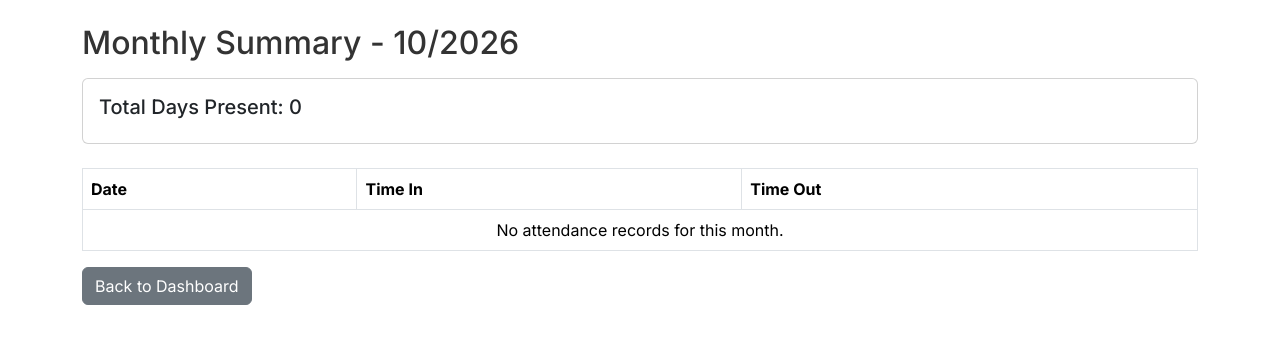
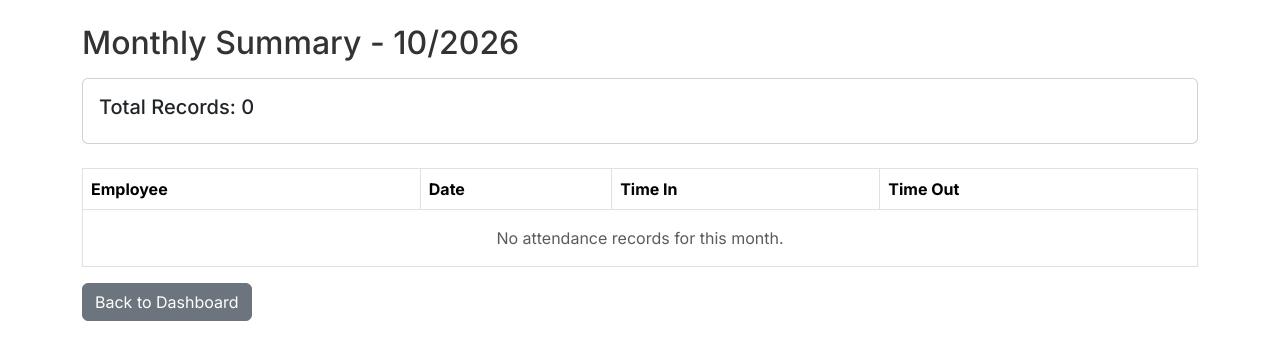
Before and after one commit to Jaycee041305/hryup-platform, a Django app: page /attendance/summary/ in a window 1280 px wide. Shown: the top 360 px of the page. Run offline with Django 5.2, Linux system fonts and the light colour scheme; a user stored in the database is signed in; tables that the repository leaves empty hold one stand-in row (values such as "Sample post").

Commit message:
Fix attendance views to properly display records based on user role (Company-wide for Managers/Staff)

```diff
--- a/attendance/views.py
+++ b/attendance/views.py
@@ -59,22 +59,42 @@ def toggle_attendance(request):
 
 @login_required
 def attendance_list(request):
-    try:
-        employee = request.user.employee_profile
-    except Employee.DoesNotExist:
-        messages.error(request, "Employee profile not found.")
-        return redirect('core:landing')
+    user = request.user
 
-    attendances = Attendance.objects.filter(employee=employee, is_deleted=False).order_by('-date')
+    # Base queryset
+    qs = Attendance.objects.filter(is_deleted=False)
+
+    if user.role == 'CLIENT_EMPLOYEE':
+        if not hasattr(user, 'employee_profile'):
+            messages.error(request, "Employee profile not found.")
+            return redirect('core:landing')
+        qs = qs.filter(employee=user.employee_profile)
+
+    elif user.role == 'CLIENT_MANAGER':
+        if not hasattr(user, 'employee_profile'):
+            messages.error(request, "Manager profile not found.")
+            return redirect('core:landing')
+        qs = qs.filter(company=user.employee_profile.company)
+
+    elif user.role == 'HRYUP_STAFF':
+        company_id = request.GET.get('company')
+        if company_id:
+            qs = qs.filter(company_id=company_id, company__staff_assignments__staff=user)
+        else:
+            assigned_companies = user.staff_assignments.values_list('company_id', flat=True)
+            qs = qs.filter(company_id__in=assigned_companies)
+
+    elif user.role == 'HRYUP_ADMIN':
+        company_id = request.GET.get('company')
+        if company_id:
+            qs = qs.filter(company_id=company_id)
+
+    attendances = qs.order_by('-date', '-time_in')
     return render(request, 'attendance/list.html', {'attendances': attendances})
 
 @login_required
 def monthly_summary(request):
-    try:
-        employee = request.user.employee_profile
-    except Employee.DoesNotExist:
-        messages.error(request, "Employee profile not found.")
-        return redirect('core:landing')
+    user = request.user
 
     import calendar
     from datetime import datetime
@@ -82,12 +102,38 @@ def monthly_summary(request):
     month = int(request.GET.get('month', timezone.localdate().month))
     year = int(request.GET.get('year', timezone.localdate().year))
 
-    attendances = Attendance.objects.filter(
-        employee=employee,
+    qs = Attendance.objects.filter(
         date__year=year,
         date__month=month,
         is_deleted=False
     )
+
+    if user.role == 'CLIENT_EMPLOYEE':
+        if not hasattr(user, 'employee_profile'):
+            messages.error(request, "Employee profile not found.")
+            return redirect('core:landing')
+        qs = qs.filter(employee=user.employee_profile)
+
+    elif user.role == 'CLIENT_MANAGER':
+        if not hasattr(user, 'employee_profile'):
+            messages.error(request, "Manager profile not found.")
+            return redirect('core:landing')
+        qs = qs.filter(company=user.employee_profile.company)
+
+    elif user.role == 'HRYUP_STAFF':
+        company_id = request.GET.get('company')
+        if company_id:
+            qs = qs.filter(company_id=company_id, company__staff_assignments__staff=user)
+        else:
+            assigned_companies = user.staff_assignments.values_list('company_id', flat=True)
+            qs = qs.filter(company_id__in=assigned_companies)
+
+    elif user.role == 'HRYUP_ADMIN':
+        company_id = request.GET.get('company')
+        if company_id:
+            qs = qs.filter(company_id=company_id)
+
+    attendances = qs.order_by('employee', 'date')
 
     total_days = attendances.count()
 
--- a/templates/attendance/monthly_summary.html
+++ b/templates/attendance/monthly_summary.html
@@ -5,7 +5,13 @@
     <h2>Monthly Summary - {{ month }}/{{ year }}</h2>
     <div class="card mt-3">
         <div class="card-body">
-            <h5 class="card-title">Total Days Present: {{ total_days }}</h5>
+            <h5 class="card-title">
+                {% if user.role == 'CLIENT_EMPLOYEE' %}
+                    Total Days Present: {{ total_days }}
+                {% else %}
+                    Total Records: {{ total_days }}
+                {% endif %}
+            </h5>
             <!-- Add more summary details as needed -->
         </div>
     </div>
@@ -13,6 +19,9 @@
     <table class="table table-bordered mt-4">
         <thead>
             <tr>
+                {% if user.role != 'CLIENT_EMPLOYEE' %}
+                <th>Employee</th>
+                {% endif %}
                 <th>Date</th>
                 <th>Time In</th>
                 <th>Time Out</th>
@@ -21,13 +30,16 @@
         <tbody>
             {% for record in attendances %}
             <tr>
+                {% if user.role != 'CLIENT_EMPLOYEE' %}
+                <td class="fw-medium">{{ record.employee.user.get_full_name }}</td>
+                {% endif %}
                 <td>{{ record.date }}</td>
                 <td>{{ record.time_in|time:"h:i A"|default:"-" }}</td>
                 <td>{{ record.time_out|time:"h:i A"|default:"-" }}</td>
             </tr>
             {% empty %}
             <tr>
-                <td colspan="3" class="text-center">No attendance records for this month.</td>
+                <td colspan="{% if user.role != 'CLIENT_EMPLOYEE' %}4{% else %}3{% endif %}" class="text-center text-muted py-3">No attendance records for this month.</td>
             </tr>
             {% endfor %}
         </tbody>
```
Also changed, not shown: templates/attendance/list.html (+30 -4 lines).
